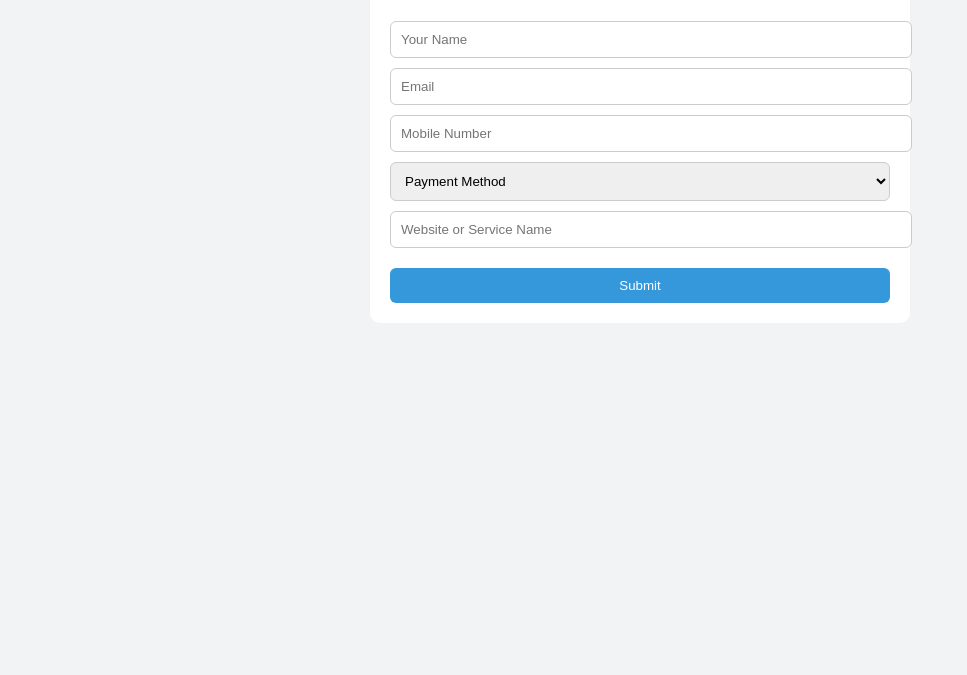
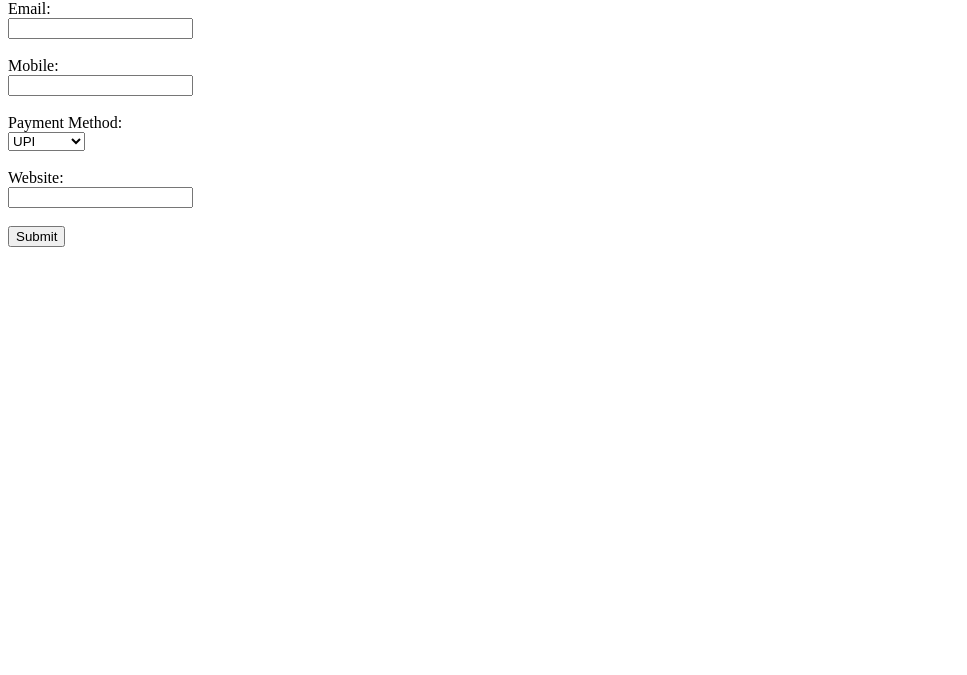
Before and after one commit to radheyradhey777/tk-web, a plain HTML site: page templates/index.html in a window 1280 px wide. Shown: the part 125-800 px from the top of the page, without its empty margins (0-967 px from the left). Drawn offline with Linux system fonts and the light colour scheme.

Commit message:
Update index.html

```diff
--- a/templates/index.html
+++ b/templates/index.html
@@ -1,56 +1,33 @@
 <!DOCTYPE html>
 <html>
 <head>
-  <title>Submit Ticket</title>
-  <meta name="viewport" content="width=device-width, initial-scale=1.0">
-  <style>
-    body {
-        font-family: Arial, sans-serif;
-        background: #f1f3f5;
-        padding: 40px;
-    }
-    form {
-        background: white;
-        padding: 20px;
-        border-radius: 10px;
-        max-width: 500px;
-        margin: auto;
-    }
-    input, select {
-        width: 100%;
-        padding: 10px;
-        margin-top: 10px;
-        border: 1px solid #ccc;
-        border-radius: 6px;
-    }
-    button {
-        margin-top: 20px;
-        padding: 10px;
-        background: #3498db;
-        color: white;
-        border: none;
-        width: 100%;
-        border-radius: 6px;
-        cursor: pointer;
-    }
-  </style>
+    <title>Submit Ticket</title>
 </head>
 <body>
-  <form method="post">
-    <h2>Submit Ticket</h2>
-    <input type="text" name="name" placeholder="Your Name" required />
-    <input type="email" name="email" placeholder="Email" required />
-    <input type="text" name="mobile" placeholder="Mobile Number" required />
-    <select name="payment" required>
-      <option value="" disabled selected>Payment Method</option>
-      <option value="UPI">UPI</option>
-      <option value="GPay">GPay</option>
-      <option value="Paytm">Paytm</option>
-      <option value="PhonePe">PhonePe</option>
-      <option value="Fampay">Fampay</option>
-    </select>
-    <input type="text" name="website" placeholder="Website or Service Name" required />
-    <button type="submit">Submit</button>
-  </form>
+    <h2>🎟️ Submit Ticket</h2>
+    <form method="POST">
+        <label>Your Name:</label><br>
+        <input name="name" required><br><br>
+
+        <label>Email:</label><br>
+        <input name="email" type="email" required><br><br>
+
+        <label>Mobile:</label><br>
+        <input name="mobile" required><br><br>
+
+        <label>Payment Method:</label><br>
+        <select name="payment">
+            <option>UPI</option>
+            <option>GPay</option>
+            <option>Paytm</option>
+            <option>PhonePe</option>
+            <option>Fampay</option>
+        </select><br><br>
+
+        <label>Website:</label><br>
+        <input name="website" required><br><br>
+
+        <button type="submit">Submit</button>
+    </form>
 </body>
 </html>
```
